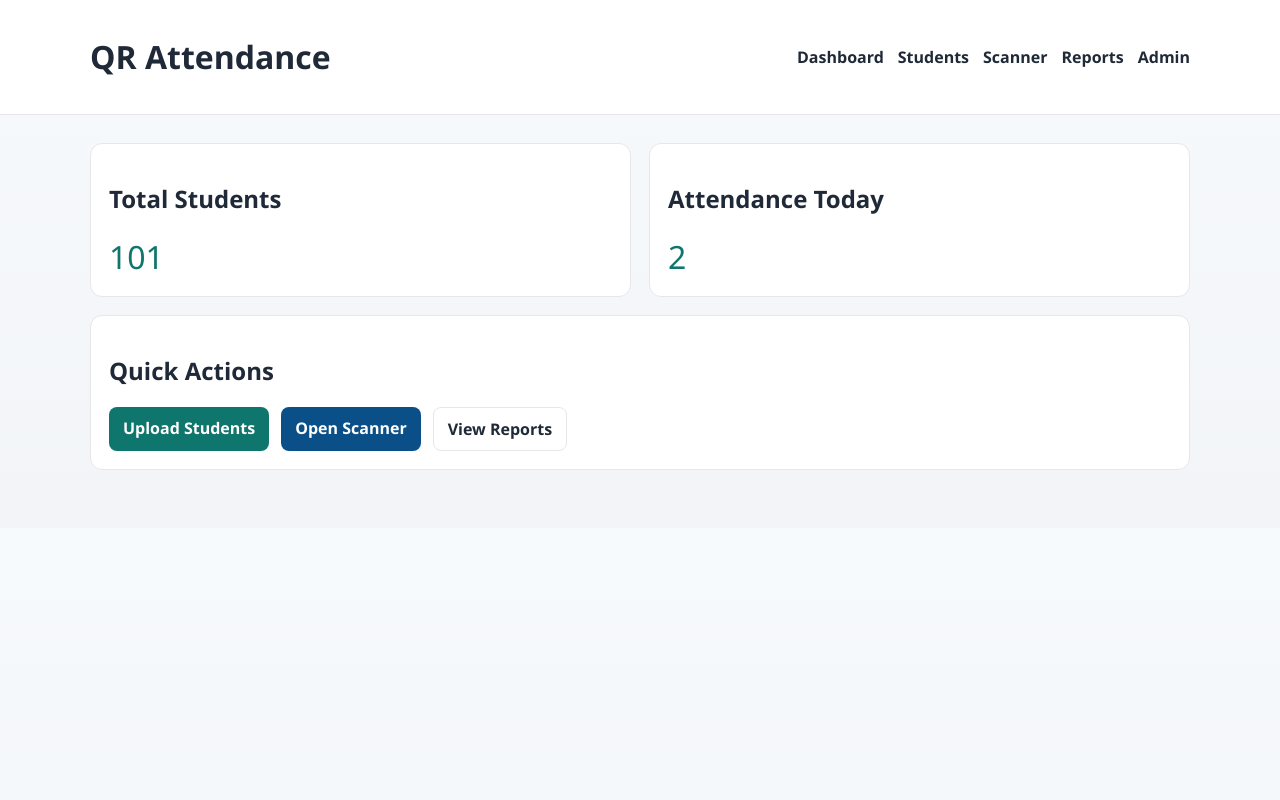
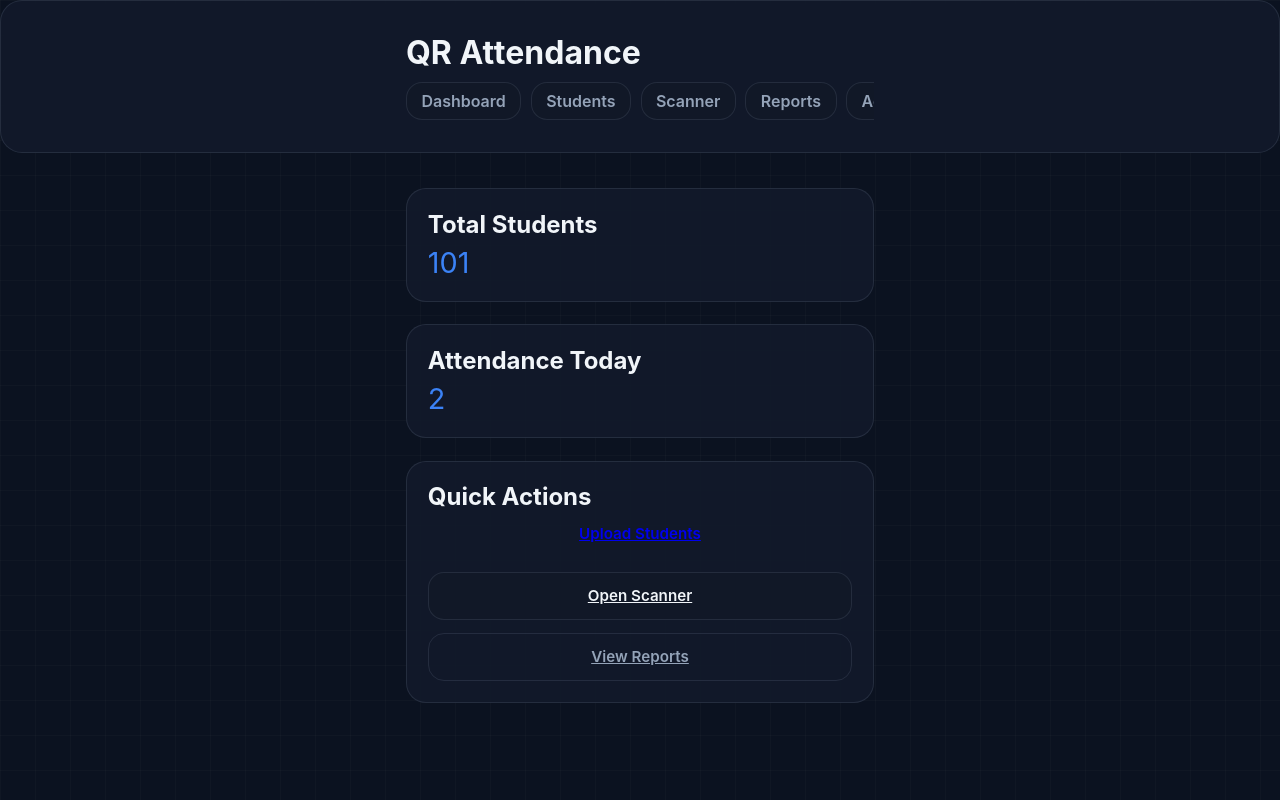
Before and after one commit to UtsavMishra0910/icreateqr, a FastAPI app: page / in a window 1280 px wide. Run offline with FastAPI, Linux system fonts and the light colour scheme; data comes from the database, SQL or seed files in the repository; some libraries are stand-ins or nearby versions.

Commit message:
Refactor CSS variables and styles for improved design

```diff
--- a/static/style.css
+++ b/static/style.css
@@ -1,188 +1,225 @@
 :root {
-    --bg: #f2f4f8;
-    --surface: #ffffff;
-    --text: #1f2937;
-    --muted: #6b7280;
-    --primary: #0f766e;
-    --primary-strong: #115e59;
-    --danger: #b91c1c;
-    --border: #e5e7eb;
+    --bg-primary: #0b1220;
+    --bg-secondary: #111827;
+    --card-bg: rgba(18, 26, 43, 0.9);
+    --text-primary: #f1f5f9;
+    --text-secondary: #94a3b8;
+    --accent: #3b82f6;
+    --accent-soft: rgba(59, 130, 246, 0.12);
+    --success: #22c55e;
+    --danger: #ef4444;
+    --border: rgba(148, 163, 184, 0.15);
 }
 
 * {
+    margin: 0;
+    padding: 0;
     box-sizing: border-box;
+    font-family: "Inter", "Segoe UI", sans-serif;
 }
 
 body {
-    margin: 0;
-    font-family: "Segoe UI", Tahoma, Geneva, Verdana, sans-serif;
-    background: linear-gradient(180deg, #f7fafc 0%, var(--bg) 100%);
-    color: var(--text);
+    background: var(--bg-primary);
+    color: var(--text-primary);
+    min-height: 100vh;
+    background-image:
+        linear-gradient(rgba(255,255,255,0.02) 1px, transparent 1px),
+        linear-gradient(90deg, rgba(255,255,255,0.02) 1px, transparent 1px);
+    background-size: 35px 35px;
 }
 
 .container {
-    width: min(1100px, 92%);
+    width: 100%;
+    max-width: 500px;
     margin: 0 auto;
+    padding: 1rem;
 }
 
 .site-header {
-    background: var(--surface);
-    border-bottom: 1px solid var(--border);
-    position: sticky;
-    top: 0;
-    z-index: 10;
+    background: var(--card-bg);
+    backdrop-filter: blur(10px);
+    border: 1px solid var(--border);
+    border-radius: 22px;
+    margin-bottom: 1.2rem;
+    padding: 1rem;
 }
 
 .nav-wrap {
     display: flex;
-    align-items: center;
-    justify-content: space-between;
-    gap: 20px;
-    padding: 14px 0;
+    flex-direction: column;
+    gap: 0.6rem;
 }
 
 nav {
     display: flex;
-    gap: 14px;
-    flex-wrap: wrap;
+    gap: 0.6rem;
+    overflow-x: auto;
 }
 
 nav a {
     text-decoration: none;
-    color: var(--text);
+    color: var(--text-secondary);
     font-weight: 600;
+    padding: 0.5rem 0.9rem;
+    border-radius: 16px;
+    background: var(--bg-secondary);
+    border: 1px solid var(--border);
+}
+
+nav a:active {
+    transform: scale(0.95);
 }
 
 main {
-    padding: 28px 0 40px;
-}
-
-.grid {
-    display: grid;
-    gap: 18px;
-    grid-template-columns: repeat(auto-fit, minmax(220px, 1fr));
+    padding-bottom: 2rem;
 }
 
 .card {
-    background: var(--surface);
+    background: var(--card-bg);
     border: 1px solid var(--border);
-    border-radius: 12px;
-    padding: 18px;
-    margin-bottom: 18px;
+    border-radius: 20px;
+    padding: 1.3rem;
+    margin-bottom: 1.4rem;
 }
 
 .metric .number {
-    font-size: 2rem;
-    margin: 6px 0 0;
-    color: var(--primary);
+    font-size: 1.8rem;
+    margin-top: 0.4rem;
+    color: var(--accent);
+}
+
+.btn {
+    display: inline-block;
+    width: 100%;
+    min-height: 48px;
+    border-radius: 16px;
+    border: none;
+    font-weight: 600;
+    font-size: 0.95rem;
+    cursor: pointer;
+    text-align: center;
+    padding: 0.8rem;
+    transition: transform 0.15s ease;
+}
+
+.btn:active {
+    transform: scale(0.96);
+}
+
+.btn.primary {
+    background: var(--accent);
+    color: white;
+}
+
+.btn.secondary {
+    background: var(--bg-secondary);
+    border: 1px solid var(--border);
+    color: var(--text-primary);
+}
+
+.btn.success {
+    background: var(--success);
+    color: white;
+}
+
+.btn.danger {
+    background: var(--danger);
+    color: white;
+}
+
+.btn.ghost {
+    background: transparent;
+    border: 1px solid var(--border);
+    color: var(--text-secondary);
+}
+
+.upload-form,
+.admin-form {
+    display: flex;
+    flex-direction: column;
+    gap: 1rem;
+}
+
+.admin-form input,
+.upload-form input,
+input {
+    width: 100%;
+    min-height: 48px;
+    border-radius: 16px;
+    border: 1px solid var(--border);
+    background: var(--bg-secondary);
+    color: var(--text-primary);
+    padding: 0 1rem;
+}
+
+input:focus {
+    outline: none;
+    border-color: var(--accent);
 }
 
 .actions {
     display: flex;
-    gap: 12px;
-    flex-wrap: wrap;
-}
-
-.btn {
-    display: inline-block;
-    border: 0;
-    background: var(--primary);
-    color: #fff;
-    padding: 10px 14px;
-    border-radius: 8px;
-    cursor: pointer;
-    text-decoration: none;
-    font-weight: 600;
-}
-
-.btn:hover {
-    background: var(--primary-strong);
-}
-
-.btn.secondary {
-    background: #0b4f88;
-}
-
-.btn.ghost {
-    background: #fff;
-    border: 1px solid var(--border);
-    color: var(--text);
-}
-
-.upload-form {
-    display: flex;
-    gap: 12px;
-    align-items: center;
-    flex-wrap: wrap;
-}
-
-.admin-form {
-    display: flex;
     flex-direction: column;
-    gap: 10px;
-    max-width: 420px;
-    margin-bottom: 14px;
-}
-
-.admin-form input {
-    border: 1px solid var(--border);
-    border-radius: 8px;
-    padding: 10px 12px;
-}
-
-.btn.danger {
-    background: var(--danger);
+    gap: 0.8rem;
 }
 
 .table-wrap {
     overflow-x: auto;
+    border-radius: 16px;
+    border: 1px solid var(--border);
 }
 
 table {
+    width: 100%;
     border-collapse: collapse;
-    width: 100%;
+    background: var(--bg-secondary);
 }
 
 th,
 td {
-    text-align: left;
+    padding: 0.75rem;
     border-bottom: 1px solid var(--border);
-    padding: 10px 8px;
-    font-size: 0.95rem;
+    font-size: 0.85rem;
+}
+
+th {
+    color: var(--text-secondary);
+    font-weight: 600;
+}
+
+#qr-reader {
+    width: 100%;
+    border-radius: 20px;
+    border: 1px solid var(--border);
+    overflow: hidden;
+    margin-bottom: 1rem;
+}
+
+.status {
+    padding: 0.8rem;
+    border-radius: 16px;
+    font-weight: 600;
+    margin-bottom: 1rem;
+    text-align: center;
+}
+
+.status.idle {
+    background: var(--accent-soft);
+    color: var(--accent);
+}
+
+.status.success {
+    background: rgba(34, 197, 94, 0.1);
+    color: var(--success);
+}
+
+.status.error {
+    background: rgba(239, 68, 68, 0.1);
+    color: var(--danger);
 }
 
 .muted {
-    color: var(--muted);
-}
-
-#qr-reader {
-    max-width: 520px;
-    width: 100%;
-    border: 1px solid var(--border);
-    border-radius: 10px;
-    overflow: hidden;
-    margin-bottom: 12px;
-}
-
-.status {
-    padding: 10px;
-    border-radius: 8px;
-    margin: 10px 0 16px;
-    font-weight: 600;
-}
-
-.status.idle {
-    background: #e5e7eb;
-}
-
-.status.success {
-    background: #d1fae5;
-    color: #065f46;
-}
-
-.status.error {
-    background: #fee2e2;
-    color: var(--danger);
+    color: var(--text-secondary);
 }
 
 @media (max-width: 700px) {
```
